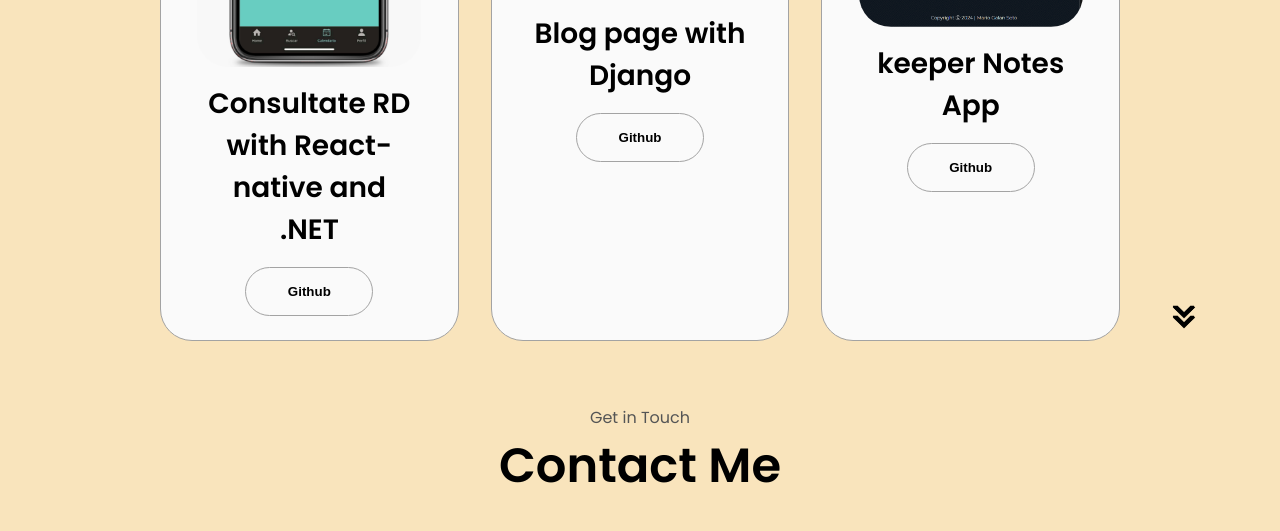
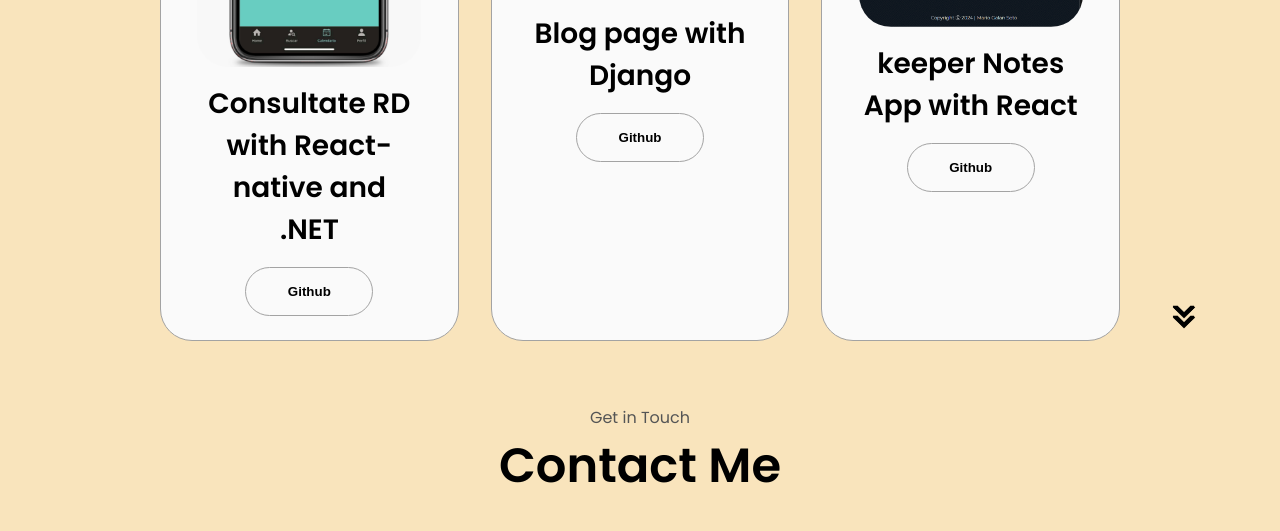
Before and after one commit to MarioGalanSoto/PortfolioPage, a plain HTML site: page index.html in a window 1280 px wide. Shown: the part 2878-3409 px from the top of the page. Drawn offline with Linux system fonts and the light colour scheme.

Commit message:
Add 'with react' to keeper app project title

```diff
--- a/index.html
+++ b/index.html
@@ -350,7 +350,7 @@
                 class="project-img"
               />
             </div>
-            <h2 class="experience-sub-title project-title">keeper Notes App</h2>
+            <h2 class="experience-sub-title project-title">keeper Notes App with React</h2>
             <div class="btn-container">
               <button
                 class="btn btn-color-2 project-btn"
```
